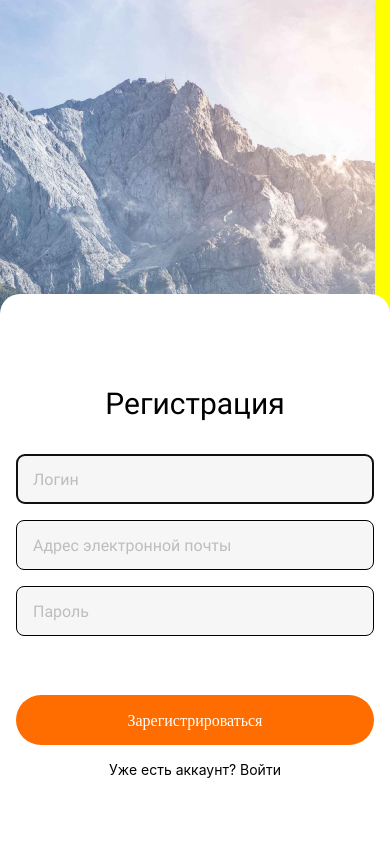
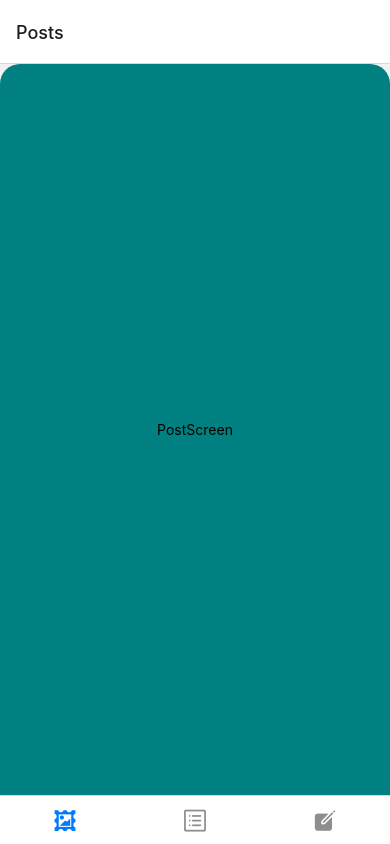
Before and after one commit to Olevova/myNewProject, a React Native app: screen /Login in a window 390 px wide. Built offline with nearby package versions, Linux system fonts and the light colour scheme.

Commit message:
part of work

```diff
--- a/App.js
+++ b/App.js
@@ -1,5 +1,5 @@
-import React, { useState } from "react";
-
+import React, { useState, useCallback } from "react";
+import { NavigationContainer } from "@react-navigation/native";
 import {
   StyleSheet,
   View,
@@ -11,61 +11,50 @@
   Keyboard,
   Platform,
 } from "react-native";
-import  {RegistrationScreen}  from './Screens/RegistrationScreen';
-// import { LoginScreen } from "./Screens/LoginScreen";
+import { useFonts } from 'expo-font';
+import * as Font from 'expo-font';
+import * as SplashScreen from 'expo-splash-screen';
+SplashScreen.preventAutoHideAsync();
+import { useRoute } from "./router";
 
 
 
 
 
 export default function App() {
-  // const [value, setValue] = useState("");
-  // const inputHandler = (text) => setValue(text);
-  // const [isReady, setIsReady] = useState(false);
+    const routing = useRoute(2);
+     const [fontsLoaded] = useFonts({
+        "Roboto-Regular": require("./assets/fonts/Roboto-Regular.ttf"),
+        "EduNSWACTFoundation-Bold": require("./assets/fonts/EduNSWACTFoundation-Bold.ttf")
+    });
+
+    const onLayoutRootView = useCallback(async () => {
+    if (fontsLoaded) {
+      await SplashScreen.hideAsync();
+    }
+    }, [fontsLoaded]);
+
+
+
+if (!fontsLoaded) {
+        return null
+}
 
 
   return (
-    <>
-      <TouchableWithoutFeedback onPress={() => Keyboard.dismiss()}>
-      <View style={styles.container}>
-        <ImageBackground style={styles.image} source={require('./assets/image/PhotoBG.jpg')}>
-                    <RegistrationScreen />
-        </ImageBackground>
-      </View>
-      </TouchableWithoutFeedback>
-    </>
+    <NavigationContainer onLayout={onLayoutRootView}>
+     {routing}
+    </NavigationContainer>
   );
 }
 
-const styles = StyleSheet.create({
-  container: {
-    flex: 1,
-    backgroundColor: "yellow",
-    // alignItems: "center",
-    // justifyContent: "center",
-    // paddingBottom: 30
-  },
-  image: {
-    flex: 1,
-    resizeMode: "cover",
-    justifyContent: "center",
-    // alignItems:"center"
-  },
-  // registerBlock: {
-  //   display: "flex",
-  //   justifyContent: "flex-end"
-  // }
-  // input: {
-  //   borderWidth: 1,
-  //   borderColor: 'white',
-  //   marginHorizontal: 10,
-  //   borderRadius: 15,
-  //   color: 'white',
-  //   backgroundColor:'black'
 
-  // },
-  // title: {
-  //   color: 'white'
-
-  // }
-});
+ {/* <HomeStac.Navigator>
+        <HomeStac.Screen name='Posts' component={PostsScreen} />
+        <HomeStac.Screen name='Profile' component={ProfileScreen} />
+        <HomeStac.Screen name='CreatePost' component={CreatePostsScreen} />
+      </HomeStac.Navigator>
+      {/* <MainStack.Navigator>
+        <MainStack.Screen options={{headerShown: false}} name='Registartion' component={RegistrationScreen}/>
+        <MainStack.Screen options={{headerShown: false}} name='Login' component={LoginScreen}/>
+    </MainStack.Navigator>   */}
--- /dev/null
+++ b/Screens/CreatePostsScreen.js
@@ -0,0 +1,30 @@
+import {
+    StyleSheet,
+    View,
+    Text
+} from "react-native";
+
+
+export const CreatePostsScreen = ({navigation }) => {
+    return (
+        <View style={styles.home}>
+            <Text style={styles.textHome}>CreatePostsScreen</Text>
+        </View>
+    )
+};
+
+const styles = StyleSheet.create(
+    {
+        home: {
+            flex:1,
+            fontSize: 40,
+            backgroundColor: "teal",
+            borderTopLeftRadius: 20 ,
+            borderTopRightRadius: 20 ,
+        },
+        textHome: {
+            margin: "auto",
+            textAlign: 'center',
+        }
+    }
+)
--- /dev/null
+++ b/Screens/Home.js
@@ -0,0 +1,29 @@
+import {
+    StyleSheet,
+    View,
+    Text
+} from "react-native";
+
+
+export const Home = ({navigation }) => {
+    return (
+        <View style={styles.home}>
+            <Text style={styles.textHome}>Home Page</Text>
+        </View>
+    )
+};
+
+const styles = StyleSheet.create(
+    {
+        home: {
+            flex:1,
+            fontSize: 40,
+            backgroundColor: "teal",
+            borderTopLeftRadius: 20 ,
+            borderTopRightRadius: 20 ,
+        },
+        textHome: {
+            textAlign: 'center',
+        }
+    }
+)
--- a/Screens/LoginScreen.js
+++ b/Screens/LoginScreen.js
@@ -1,4 +1,4 @@
-import { useState } from "react";
+import { useState, useCallback } from "react";
 import  {
   StyleSheet,
   View,
@@ -11,46 +11,34 @@
     Platform
 
 } from "react-native";
-import * as Font from 'expo-font';
-import { AppLoading } from 'expo';
+
 const date = {
     email: "",
     password: ""
 }
 
-const loadFonts = async () => {
-  await Font.loadAsync({
-    "Robot-Regular": require("../assets/fonts/Roboto-Regular.ttf")
-  });
-}
 
-export const LoginScreen = () => {
+export const LoginScreen = ({navigation }) => {
     const [inputDate, inputDateState] = useState(date);
-    // const [isReady, setIsReady] = useState(false)
-    const isReady = null;
+    console.log(navigation);
     const keyBordHide = () => {
         Keyboard.dismiss();
         console.log(inputDate);
         inputDateState(date);
     }
 
-if (!isReady) {
-        return <AppLoading
-    startAsync={loadFonts}
-    onFinish={() => setIsReady(true)}
-    onError={console.warn} />
-}
-
-    return (<TouchableWithoutFeedback onPress={Keyboard.dismiss}>
+    return (<TouchableWithoutFeedback onPress={()=>Keyboard.dismiss()}>
        <KeyboardAvoidingView behavior={Platform.OS ==="ios" ? "padding" : "height"}>
     <View style={styles.registration}>
-           <Text style={styles.title}>Регистрация</Text>
+           <Text style={styles.title}>Вхід</Text>
                 <TextInput style={styles.input} textAlign={'left'} placeholder={'Адрес электронной почты'} placeholderTextColor={"#BDBDBD"} onChangeText={(text) => inputDateState((prevState) => ({ ...prevState, email: text }))} />
         <TextInput style={styles.input} textAlign={'left'} secureTextEntry={true} placeholder ={'Пароль'} placeholderTextColor={"#BDBDBD"} password onChangeText={(text) => inputDateState((prevState) => ({ ...prevState, password: text }))}/>
                <TouchableOpacity activeOpacity={0.7} style={styles.btn} onPress={()=>keyBordHide()}>
-                   <Text style={styles.btnTitle}>Войти</Text>
-               </TouchableOpacity>
+                   <Text style={styles.btnTitle}>Війти</Text>
+                </TouchableOpacity>
+                <TouchableOpacity onPress={()=>navigation.navigate('Registartion')}>
         <Text style={styles.regtext}>Нет аккаунта? Зарегистрироваться</Text>
+            </TouchableOpacity >
             </View>
             </KeyboardAvoidingView>
        </TouchableWithoutFeedback>
@@ -71,7 +59,7 @@
 
     },
     title: {
-        fontFamily: 'Robot-Regular',
+        fontFamily: 'Roboto-Regular',
         fontSize: 30,
         lineHeight: 35,
         textAlign: 'center',
@@ -80,7 +68,7 @@
         marginTop:92,
     },
     input: {
-    fontFamily: 'Robot-Regular',
+    fontFamily: 'Roboto-Regular',
     marginHorizontal: 16,
     borderWidth: 1,
     color: '#BDBDBD',
@@ -105,7 +93,7 @@
     },
     btnTitle:{
         color: '#FFFFFF',
-        fontFamily: 'Robot-Regular',
+        fontFamily: 'Roboto-Regular',
         fontSize: 16,
         lineHeight: 19,
     },
--- /dev/null
+++ b/Screens/PostsScreen.js
@@ -0,0 +1,30 @@
+import {
+    StyleSheet,
+    View,
+    Text
+} from "react-native";
+
+
+export const PostsScreen = ({navigation }) => {
+    return (
+        <View style={styles.home}>
+            <Text style={styles.textHome}>PostScreen</Text>
+        </View>
+    )
+};
+
+const styles = StyleSheet.create(
+    {
+        home: {
+            flex:1,
+            fontSize: 40,
+            backgroundColor: "teal",
+            borderTopLeftRadius: 20 ,
+            borderTopRightRadius: 20 ,
+        },
+        textHome: {
+            margin: "auto",
+            textAlign: 'center',
+        }
+    }
+)
--- /dev/null
+++ b/Screens/ProfileScreen.js
@@ -0,0 +1,30 @@
+import {
+    StyleSheet,
+    View,
+    Text
+} from "react-native";
+
+
+export const ProfileScreen = ({navigation }) => {
+    return (
+        <View style={styles.home}>
+            <Text style={styles.textHome}>ProfileScreen</Text>
+        </View>
+    )
+};
+
+const styles = StyleSheet.create(
+    {
+        home: {
+            flex:1,
+            fontSize: 40,
+            backgroundColor: "teal",
+            borderTopLeftRadius: 20 ,
+            borderTopRightRadius: 20 ,
+        },
+        textHome: {
+            margin: "auto",
+            textAlign: 'center',
+        }
+    }
+)
--- a/Screens/RegistrationScreen.js
+++ b/Screens/RegistrationScreen.js
@@ -5,14 +5,12 @@
   Text,
     TouchableOpacity,
     Keyboard,
+    TouchableWithoutFeedback,
+    ImageBackground,
 
 } from "react-native";
 import React, { useState, useCallback } from "react";
-// import * as Font from 'expo-font';
-import { useFonts } from 'expo-font';
-// import { AppLoading } from 'expo';
-import * as SplashScreen from 'expo-splash-screen';
-SplashScreen.preventAutoHideAsync();
+
 
 const date = {
     login: "",
@@ -21,43 +19,35 @@
 }
 
 
-export const RegistrationScreen = () => {
-
-    const [fontsLoaded] = useFonts({
-        "Robot-Regular": require("../assets/fonts/Roboto-Regular.ttf"),
-        "EduNSWACTFoundation-Bold": require("../assets/fonts/EduNSWACTFoundation-Bold.ttf")
-    });
-
-    const onLayoutRootView = useCallback(async () => {
-    if (fontsLoaded) {
-      await SplashScreen.hideAsync();
-    }
-    }, [fontsLoaded]);
-
-
-    const [changemargin, changemarginState] = useState(false);
+export const RegistrationScreen = ({ navigation }) => {
+    console.log(navigation);
     const [inputDate, inputDateState] = useState(date);
     const keyBordHide = () => {
         Keyboard.dismiss();
         console.log(inputDate);
         inputDateState(date);
-    }
-
-if (!fontsLoaded) {
-        return null
-}
+    };
+    const [changemargin, changemarginState] = useState(false);
 
     return (<>
-        <View style={styles.registration} onLayout={onLayoutRootView}>
+       <TouchableWithoutFeedback onPress={() => Keyboard.dismiss()}>
+        <View style={styles.container} >
+          <ImageBackground style={styles.image} source={require('../assets/image/fr.jpg')}>
+        <View style={styles.registration}>
            <Text style={styles.title}>Регистрация</Text>
             <TextInput value={inputDate.login} style={styles.input} textAlign={'left'} placeholder={'Логин'} placeholderTextColor={"#BDBDBD"} autoFocus={true} onFocus={()=>changemarginState(true) } onChangeText ={(text)=>inputDateState((prevState)=>({...prevState, login:text}))} />
             <TextInput value={inputDate.email} style={styles.input} textAlign={'left'} placeholder={'Адрес электронной почты'} placeholderTextColor={"#BDBDBD"} onFocus={() => changemarginState(true) } onChangeText ={(text)=>inputDateState((prevState)=>({...prevState,email:text}))}/>
             <TextInput value={inputDate.password} style={styles.input} textAlign={'left'} secureTextEntry={true} placeholder={'Пароль'} placeholderTextColor={"#BDBDBD"} password onFocus={() =>  changemarginState(true) } onChangeText ={(text)=>inputDateState((prevState)=>({...prevState,password:text}))}/>
                <TouchableOpacity activeOpacity={0.7} style={styles.btn} onPress ={()=>keyBordHide()}>
                    <Text style={styles.btnTitle}>Зарегистрироваться</Text>
-               </TouchableOpacity>
+                </TouchableOpacity>
+               <TouchableOpacity onPress={()=>navigation.navigate('Login')}>
             <Text style={{ ...styles.regtext, marginBottom: changemargin ? 66 : 66  }}>Уже есть аккаунт? Войти</Text>
+                    </TouchableOpacity>
+                    </View>
+                    </ImageBackground>
         </View>
+      </TouchableWithoutFeedback>
         </>
 
     )
@@ -65,6 +55,19 @@
 
 
 const styles = StyleSheet.create({
+    container: {
+    flex: 1,
+    backgroundColor: "yellow",
+    // alignItems: "center",
+    // justifyContent: "center",
+    // paddingBottom: 30
+  },
+  image: {
+    flex: 1,
+    resizeMode: "cover",
+    justifyContent: "center",
+    // alignItems:"center"
+  },
     registration: {
 
         backgroundColor:'#FFFFFF',
@@ -75,7 +78,7 @@
 
     },
     title: {
-        fontFamily:'Robot-Regular',
+        fontFamily:'Roboto-Regular',
         fontSize: 30,
         lineHeight: 35,
         textAlign: 'center',
@@ -84,14 +87,14 @@
         marginTop:92,
     },
     input: {
-    fontFamily: 'Robot-Regular',
+    fontFamily: 'Roboto-Regular',
     fontSize: 16,
     marginHorizontal: 16,
     borderWidth: 1,
     color: '#BDBDBD',
     backgroundColor: '#F6F6F6',
     borderRadius: 8,
-    borderColor: ' #E8E8E8',
+    // borderColor: '#E8E8E8',
     height:50,
     paddingBottom:16,
     paddingTop:16,
@@ -122,3 +125,27 @@
     }
 }
 )
+
+//     const [fontsLoaded] = useFonts({
+//         "Robot-Regular": require("../assets/fonts/Roboto-Regular.ttf"),
+//         "EduNSWACTFoundation-Bold": require("../assets/fonts/EduNSWACTFoundation-Bold.ttf")
+//     });
+
+//     const onLayoutRootView = useCallback(async () => {
+//     if (fontsLoaded) {
+//       await SplashScreen.hideAsync();
+//     }
+//     }, [fontsLoaded]);
+
+
+//     const [changemargin, changemarginState] = useState(false);
+//     const [inputDate, inputDateState] = useState(date);
+//     const keyBordHide = () => {
+//         Keyboard.dismiss();
+//         console.log(inputDate);
+//         inputDateState(date);
+//     }
+
+// if (!fontsLoaded) {
+//         return null
+// }
--- /dev/null
+++ b/router.js
@@ -0,0 +1,29 @@
+import { createStackNavigator } from "@react-navigation/stack";
+import { createBottomTabNavigator } from "@react-navigation/bottom-tabs";
+import  {RegistrationScreen}  from './Screens/RegistrationScreen';
+import { LoginScreen } from "./Screens/LoginScreen";
+import { Home } from "./Screens/Home";
+import { PostsScreen } from "./Screens/PostsScreen";
+import { ProfileScreen } from "./Screens/ProfileScreen";
+import { CreatePostsScreen } from "./Screens/CreatePostsScreen";
+const MainStack = createStackNavigator();
+const HomeStac = createBottomTabNavigator();
+
+import { MaterialCommunityIcons, AntDesign , Ionicons  } from '@expo/vector-icons';
+
+export const useRoute = (isAuth) => {
+  if (!isAuth) {
+    return <MainStack.Navigator>
+      <MainStack.Screen options={{ headerShown: false }} name='Registartion' component={RegistrationScreen} />
+      <MainStack.Screen options={{ headerShown: false }} name='Login' component={LoginScreen} />
+    </MainStack.Navigator>
+  }
+  return (<HomeStac.Navigator tabBarOptions={{showLabel:false}}>
+      <HomeStac.Screen name='Posts' component={PostsScreen}
+          options={{tabBarIcon:({focused, size, color})=><MaterialCommunityIcons name="postage-stamp" size={size} color={color} />}} />
+      <HomeStac.Screen name='Profile' component={ProfileScreen}
+      options={{tabBarIcon:({focused, size, color})=><AntDesign name="profile" size={size} color={color} />}} />
+      <HomeStac.Screen name='CreatePost' component={CreatePostsScreen}
+      options={{tabBarIcon:({focused, size, color})=><Ionicons name="create" size={size} color={color} />}}/>
+  </HomeStac.Navigator>)
+}
```
Also changed, not shown: package.json (+11 -2 lines), Screens/MapScreen.js (added), 1 other file (tests, documents, lock files or other folders).
